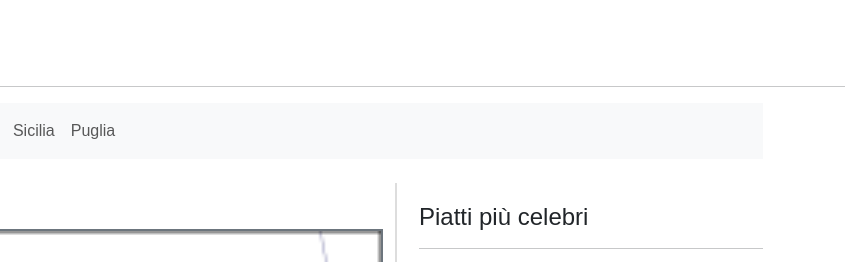
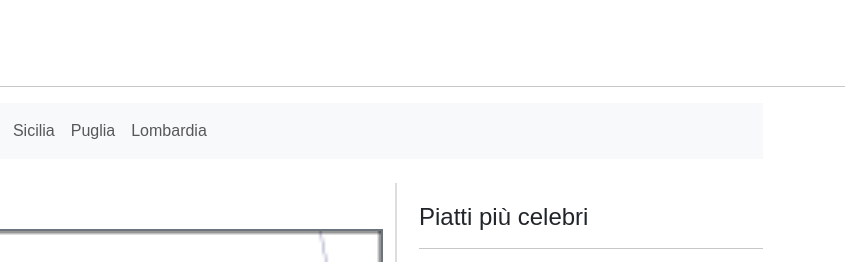
Before and after one commit to YeaDavi/RicetteItaliane, a plain HTML site: page campania.html in a window 1280 px wide. Shown: the top 262 px of the page, 435-1280 px from the left. Drawn offline with nearby package versions, Linux system fonts and the light colour scheme.

Commit message:
git commit -m "aggiunta pagina lombardia"

```diff
--- a/campania.html
+++ b/campania.html
@@ -37,6 +37,9 @@
                   </li>
                   <li class="nav-item">
                     <a class="nav-link" href="puglia.html">Puglia</a>
+                  </li>
+                  <li class="nav-item">
+                    <a class="nav-link" href="lombardia.html">Lombardia</a>
                   </li>
                 </ul>
               </div>
```
Also changed, not shown: emilia.html (+3 -0 lines), index.html (+3 -0 lines), lazio.html (+3 -0 lines), puglia.html (+3 -0 lines), sicilia.html (+3 -0 lines), assets/immages/lombardia.jpg (added), lombardia.html (added).
